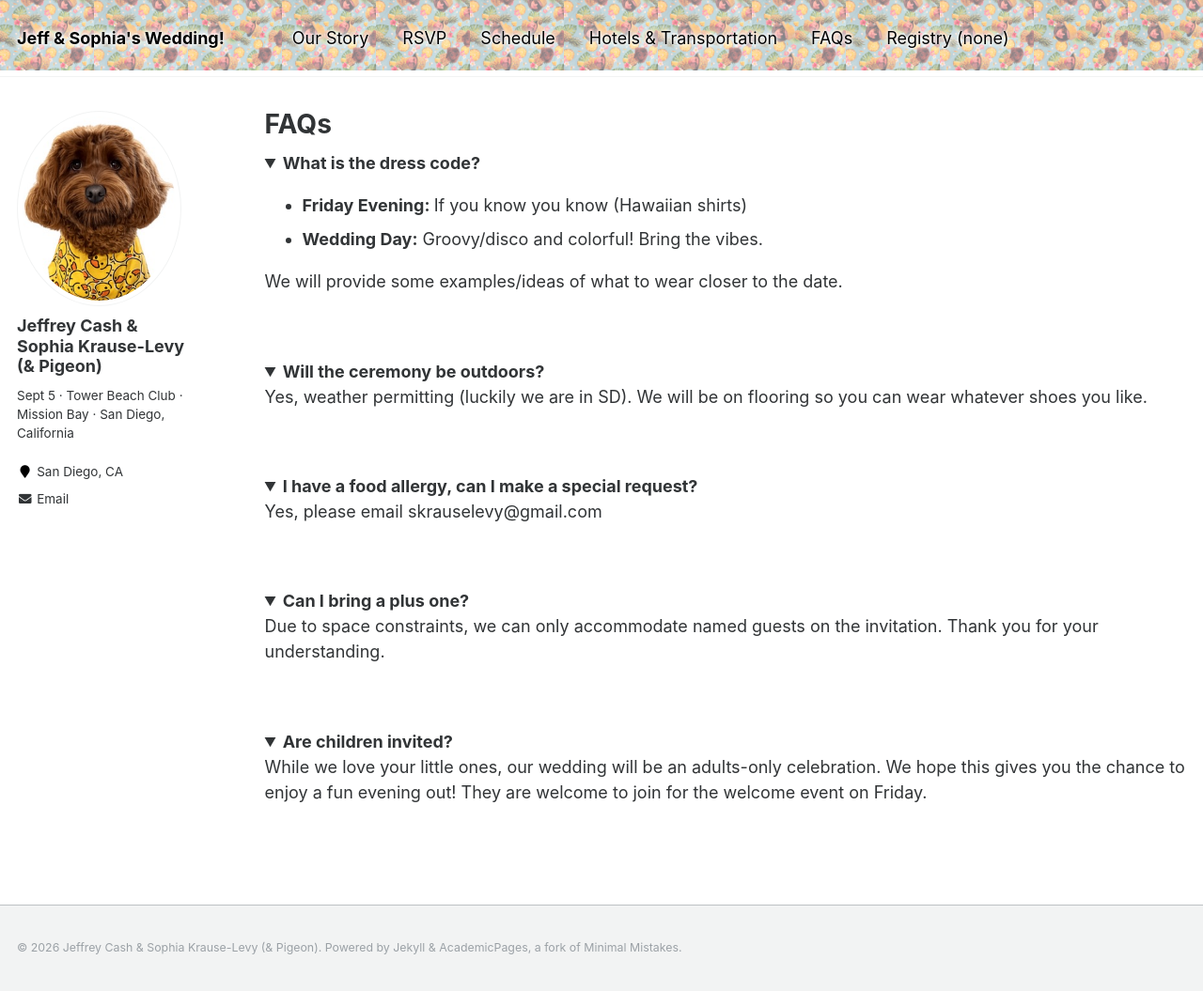
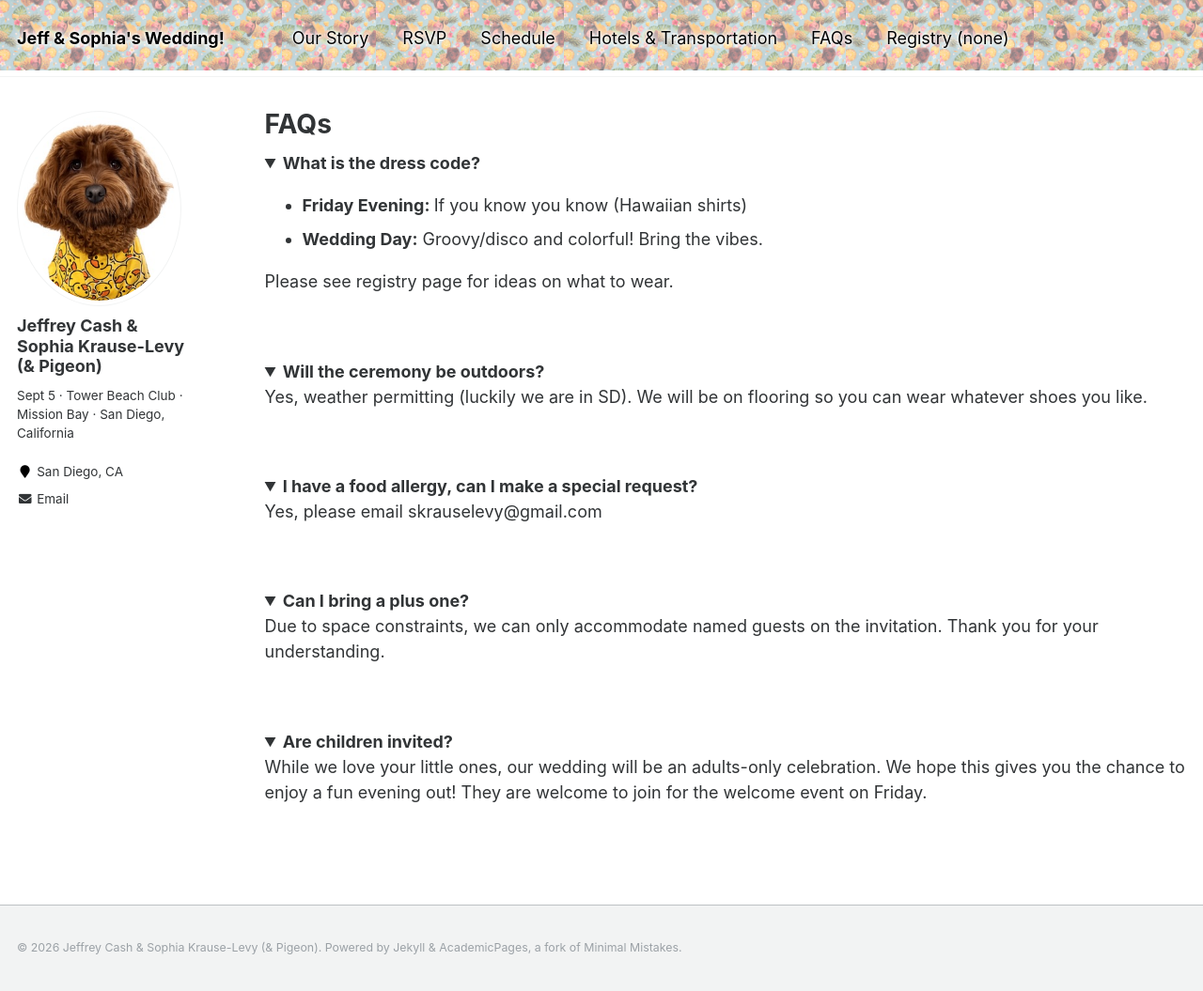
Before and after one commit to duckduckpigeon/duckduckpigeon.github.io, a Jekyll site: the page built from _pages/faq.md, in a window 1280 px wide and 1055 px high. Shown: the whole window at 94% size. Built offline with Jekyll 4.4.1, drawn with Linux system fonts in a browser that asks for light colours.

Commit message:
small changes.

```diff
--- a/_pages/faq.md
+++ b/_pages/faq.md
@@ -8,12 +8,10 @@ author_profile: true
 <details open>
   <summary><b>What is the dress code?</b></summary>
   <ul>
-  <li><b>Friday Evening: </b>If you know you know (Hawaiian shirts)
-</li>
+  <li><b>Friday Evening: </b>If you know you know (Hawaiian shirts)</li>
   <li><b>Wedding Day:</b> Groovy/disco and colorful! Bring the vibes.</li>
 </ul>
-
-We will provide some examples/ideas of what to wear closer to the date.
+ Please see registry page for ideas on what to wear.
 
 </details>
 <br>
```
Also changed, not shown: _pages/hotels&transportation.md (+1 -1 lines), _pages/registry.md (+2 -8 lines).
